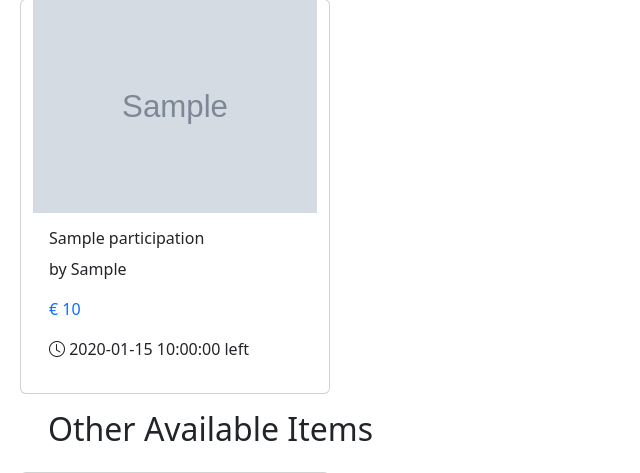
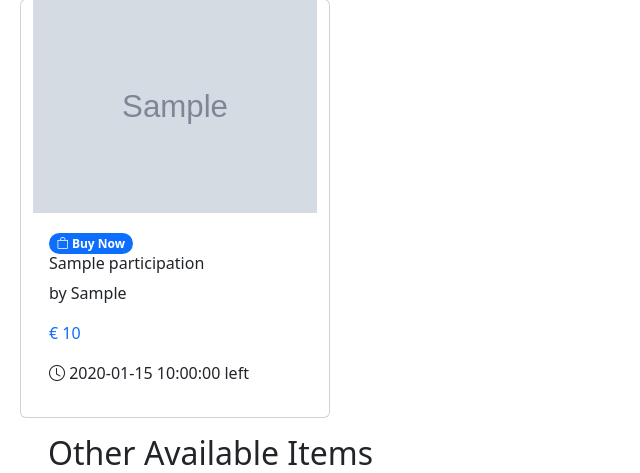
Before and after one commit to cihanaslan12/EPayFC, a PHP site: the page made by view/view_browse_items.php in a window 1280 px wide. Shown: the part 127-600 px from the top of the page, without its empty margins (0-640 px from the left). Run offline with PHP 8.4, Linux system fonts and the light colour scheme; the template is opened without the code that fills it: most values are stand-ins (such as "Sample title", 1, 10 or a date in 2020); grey boxes marked "Sample" are stand-in pictures; data that the repository does not hold is empty.

Commit message:
fix(browse_items): correction label buy now

```diff
--- a/view/view_browse_items.php
+++ b/view/view_browse_items.php
@@ -32,7 +32,7 @@
                                 </label>
                             <?php endif; ?>
                             <div class="card-body">
-                            <?php if($item->get_is_direct_sale() == 1): ?>
+                            <?php if(($item->get_buy_now_price() !== null)): ?>
                                 <label class="badge rounded-pill text-bg-primary">
                                     <i class="bi bi-bag"></i> Buy Now
                                 </label>
```
